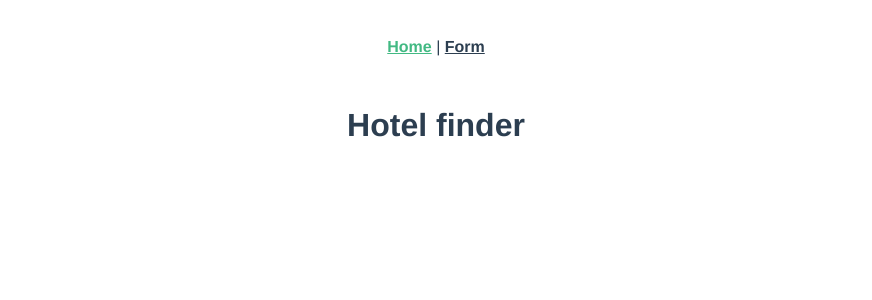
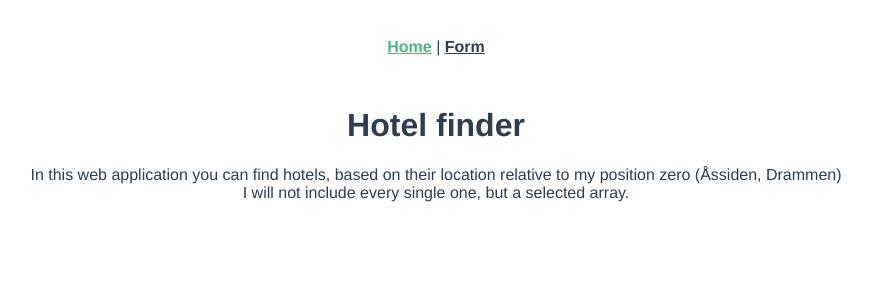
Before and after one commit to Erwan228/hotel-finder, a Vue app: page / in a window 1280 px wide. Shown: the top 300 px of the page, without its empty margins (204-1076 px from the left). Built offline with nearby package versions, Linux system fonts and the light colour scheme.

Commit message:
Update HomeView.vue

```diff
--- a/src/views/HomeView.vue
+++ b/src/views/HomeView.vue
@@ -1,7 +1,8 @@
 <template>
   <h1>Hotel finder</h1>
   <p>
-
+    In this web application you can find hotels, based on their location relative to my position zero (Åssiden, Drammen) <br>
+    I will not include every single one, but a selected array.
   </p>
 </template>
 
```
